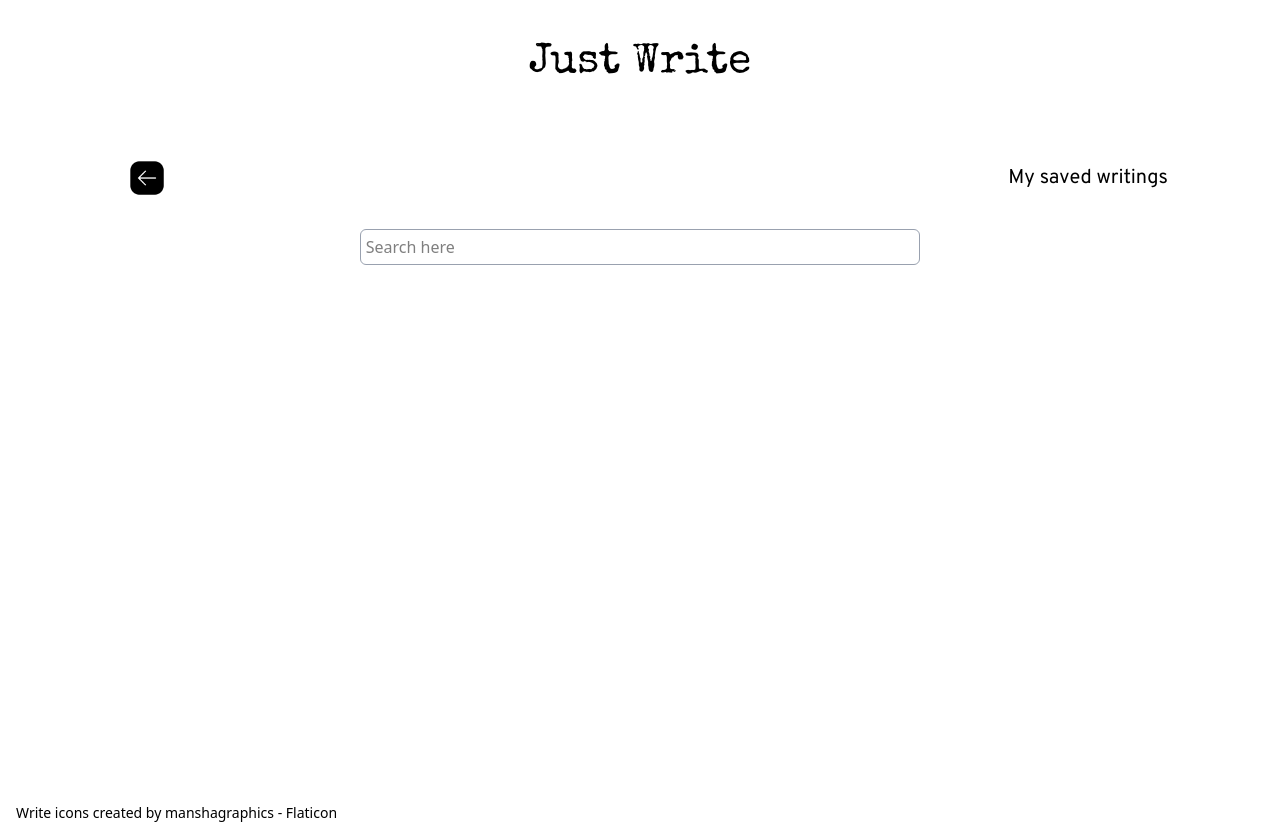
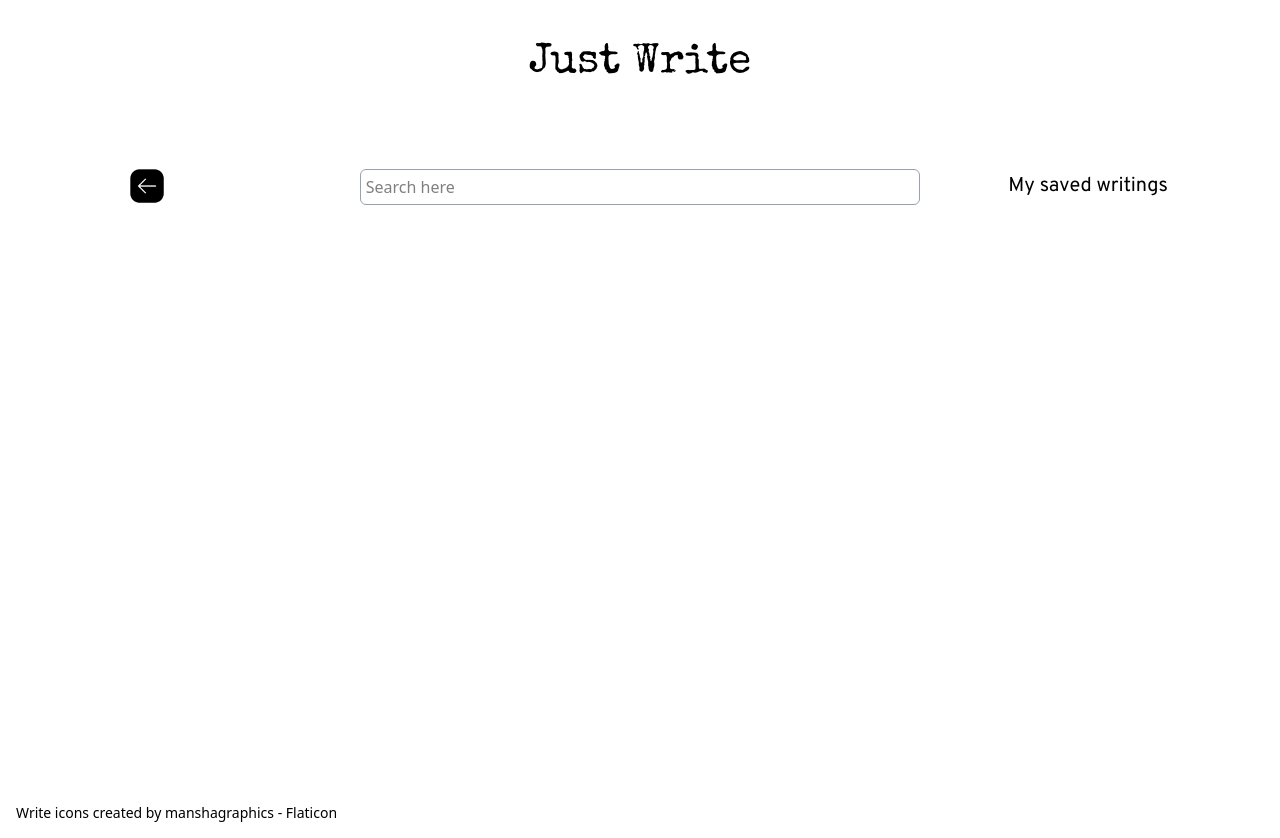
Before and after one commit to ofedchen/just-write, a Vue app: page /savedtexts in a window 1280 px wide. Built offline with nearby package versions, Linux system fonts and the light colour scheme.

Commit message:
more styling searchbar

```diff
--- a/src/App.vue
+++ b/src/App.vue
@@ -15,7 +15,7 @@ const isActiveLink = (routePath) => {
   <RouterLink to='/'>
     <h1 class="font-[Special_Elite] text-[42px] text-center py-8">Just Write</h1>
   </RouterLink>
-  <nav class="flex justify-between items-center py-4 px-8 h-auto">
+  <nav class="flex justify-between items-center py-4 lg:py-6 px-8 h-auto">
     <RouterLink to='/' v-show="!isActiveLink('/')">
       <img src="../../assets/left_15315532.png" alt="Go to homepage" class="w-[38px] m-4">
     </RouterLink>
--- a/src/views/MySavedTexts.vue
+++ b/src/views/MySavedTexts.vue
@@ -40,7 +40,7 @@ const filtered = computed(() => {
 
 <template>
   <input type="text" name="" id="" v-model="searchValue" placeholder="Search here"
-    class="rounded-md border border-gray-400 p-[0.3em] block m-auto w-80 md:w-1/2 mb-8" />
+    class="rounded-md border border-gray-400 p-[0.3em] block m-auto w-72 md:w-1/2 mb-8 lg:-mt-19" />
   <div class="container mx-auto px-4 py-4" v-for="text in filtered">
     <h2 class="font-[Overpass] text-[18px] font-semibold">
       <span>{{ text.prompt }} </span>
```
